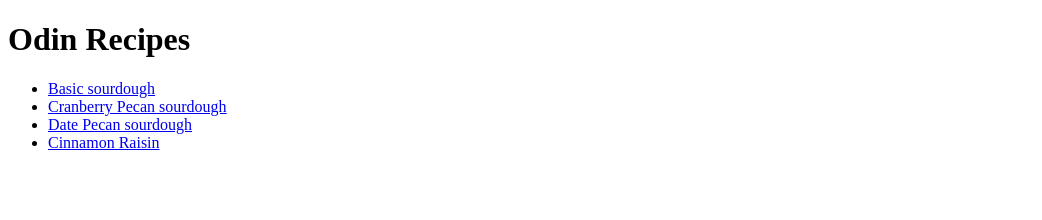
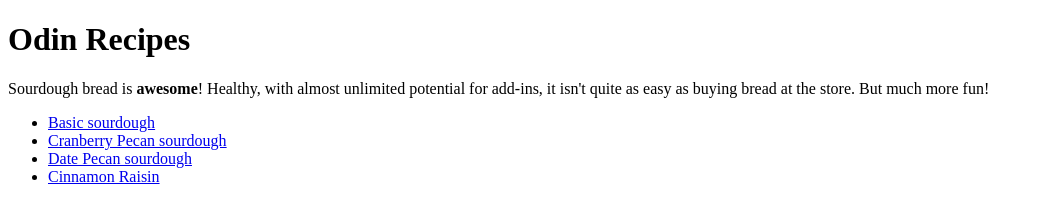
Before and after one commit to SaurianMT/odin-recipes, a plain HTML site: page index.html in a window 1280 px wide. Shown: the whole page, without its empty margins (0-1042 px from the left). Drawn offline with Linux system fonts and the light colour scheme.

Commit message:
Add description to index page

```diff
--- a/index.html
+++ b/index.html
@@ -7,6 +7,7 @@
 </head>
 <body>
     <h1>Odin Recipes</h1>
+    <p>Sourdough bread is <b>awesome</b>! Healthy, with almost unlimited potential for add-ins, it isn't quite as easy as buying bread at the store. But much more fun!</p>
     <ul>
         <li><a href="recipes/sourdough.html">Basic sourdough</a></li>
         <li><a href="recipes/cranberrypecan.html">Cranberry Pecan sourdough</a></li>
```
